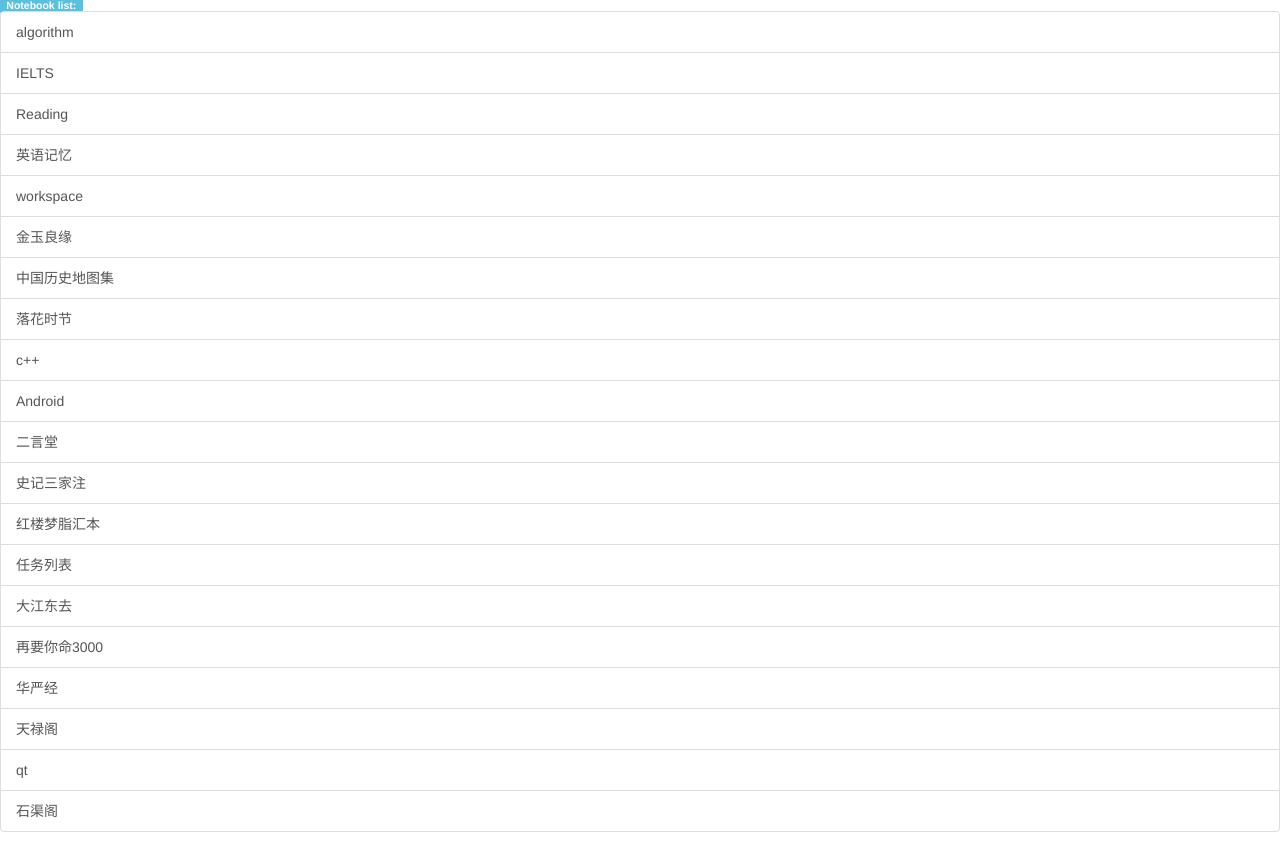
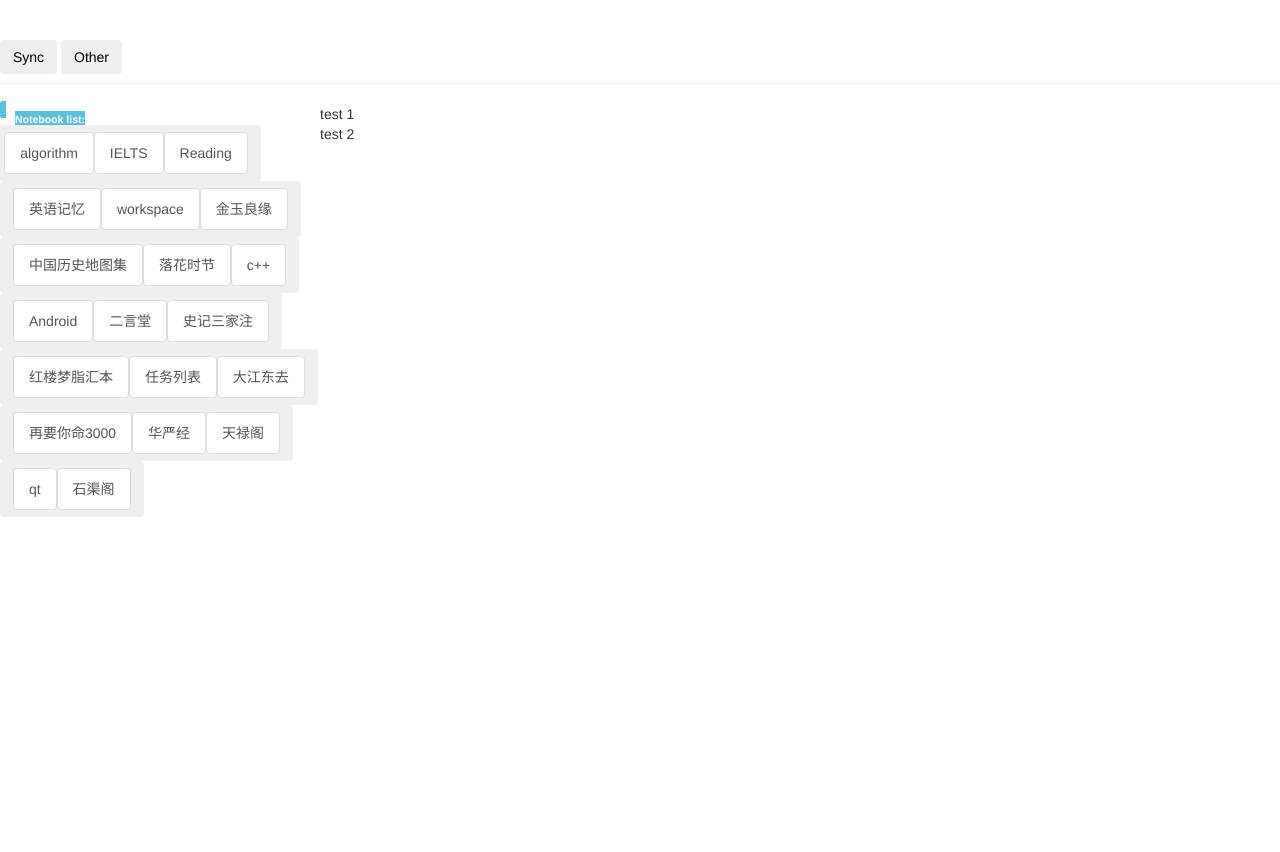
Before and after one commit to yxsu/knowledge, a Django app: template templates/list_notebook.html in a window 1280 px wide. After the commit the page ends 517 px from the top, so only its background shows below. Run offline with Django 3.2, Linux system fonts and the light colour scheme; the template is opened without the code that fills it: values that come from a table or form of the project are taken from there, others are empty; data comes from the database, SQL or seed files in the repository; parts of the project's set-up code (start-up, migrations or seed data) failed here and were passed over; some libraries are stand-ins or nearby versions.

Commit message:
continue

```diff
--- a/knowledge/urls.py
+++ b/knowledge/urls.py
@@ -17,6 +17,7 @@
     # url(r'^admin/', include(admin.site.urls)),
     url(r'^$', 'index'),
     url(r'^notebook/$', 'list_notebook'),
+    url(r'^notebook/([\w-]+)/$', 'operate_notebook'),
     url(r'^note/new/$', 'new_note'),
     url(r'^note/show/([\w_]{6,10})/$', 'show_note'),
 
--- a/oauth/views.py
+++ b/oauth/views.py
@@ -6,7 +6,6 @@
 from datetime import datetime
 EN_CONSUMER_KEY = 'suyuxin-9809'
 EN_CONSUMER_SECRET = 'f2541e0d8ea719ff'
-
 
 def get_current_client():
     """for internal use
--- /dev/null
+++ b/static/js/notebook.js
@@ -0,0 +1,20 @@
+
+function listNotes(notebook_guid){
+	$.ajax({
+		url: '/notebook/' + notebook_guid + '/',
+		type: 'POST',
+		data: {
+			guid: notebook_guid
+		},
+	})
+	.done(function() {
+		console.log("success");
+	})
+	.fail(function() {
+		console.log("error");
+	})
+	.always(function() {
+		console.log("complete");
+	});
+
+}
--- a/templates/list_notebook.html
+++ b/templates/list_notebook.html
@@ -4,15 +4,33 @@
 	<title>Knowledge -- powered by suyuxin</title>
 	<link href="{% static "css/bootstrap.min.css" %}" rel="stylesheet" media="screen">
 	<link href="{% static "css/notebook_list.css" %}" ref="stylesheet">
-	<script src="{% static "js/plugins/jquery-2.0.3.min.js" %}"></script>
+	<script src="{% static "js/plugins/jquery.js" %}"></script>
 	<script src="{% static "js/plugins/bootstrap.min.js" %}"></script>
+	<script src="{% static "js/notebook.js" %}"></script>
 </head>
 <body>
-	<span class="label label-info">Notebook list:</span>
-	<ul class="list-group">
-		{% for notebook in notebook_list %}
-		<a href="/notebook/{{notebook.guid}}" class="list-group-item">{{notebook.name}}</a>
-		{% endfor %}
-	</ul>
+	<div class="page-header">
+		<button class="btn" onclick="Sync">Sync</button>
+		<button class="btn">Other</button>
+	</div>
+	<div class="container-fluid">
+		<div class="col-md-3" id="notebook_list">
+			<span class="row label label-info">Notebook list:</span>
+				{% for notebook in notebook_list %}
+				<button class="row btn" onclick="listNotes('{{notebook.guid}}');">
+					<a class="list-group-item">{{notebook.name}}</a>
+				</button>
+				{% endfor %}
+		</div>
+		<div class="col-md-3" id="note_list">
+			<div class="row">test 1
+			</div>
+			<div class="row">test 2
+			</div>
+		</div>
+		<div class="col-md-6" id="note_preview">
+
+		</div>
+	</div>
 </body>
 </html>
--- a/templates/note.html
+++ b/templates/note.html
@@ -58,6 +58,7 @@
 }
 </script>
 <div id="designer_header">
+	<a class="btn_back" href="/notebook/" title='Back'><span class="ico ico_goback"></span></a>
 	<div class="row row1">
 		<div id="title_container">
 			<span class="diagram_title">{{title}}</span>
@@ -65,7 +66,6 @@
 	</div>
 </div>
 <div id="designer">
-	<div class="designer_button" id="sync" onclick="UI.sync()">Sync</div>
 	<div style="height: 535px;" id="note_list">
 		{% for iter in note_list %}
 		<h4 class="panel_title"><div class="ico ico_accordion"></div><a href="/note/show/{{iter.guid}}"> {{iter.title}} </a></h4>
```
Also changed, not shown: database/resources/temp_0/knowledge.json (added, +1 -0 lines), evernote/sync.py (+26 -1 lines), front/views.py (+11 -5 lines).
